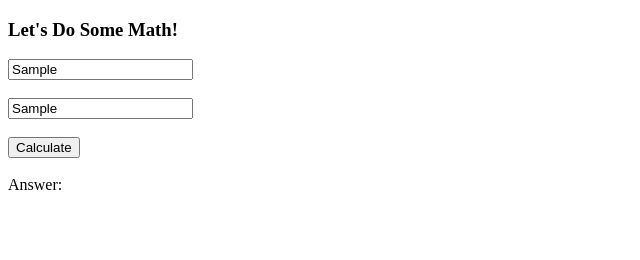
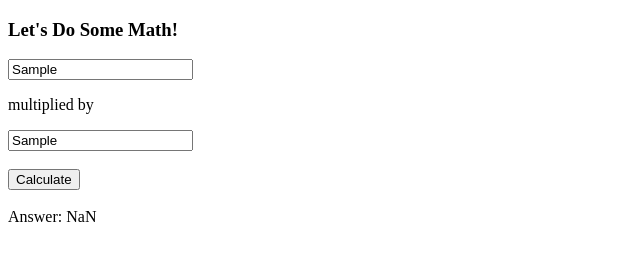
Before and after one commit to faircloth/calculatorAssignment, a plain HTML site: page index.html in a window 1280 px wide. Both pictures are taken after typing "Sample", "Sample" into the empty fields and a click on the input "Calculate". Shown: the whole page, without its empty margins (0-640 px from the left). Drawn offline with Linux system fonts and the light colour scheme.

Commit message:
basic calculator complete

```diff
--- a/index.html
+++ b/index.html
@@ -8,15 +8,16 @@
 
   <h3>Let's Do Some Math!</h3>
 
-  <input type="text" id="num_one" />
-  <br /><br />
-  <input type="text" id="num_two" />
+  <input type="text" placeholder="first number" id="num_one" />
+  <br />
+  <p> multiplied by</p>
+  <input type="text" placeholder="second number"  id="num_two" />
   <br /><br />
   <input type="submit" value="Calculate" id="calculateBtn" />
 
   <div class="answer">
   <br />
-  Answer: <span id="answer"></span>
+  Answer: <span id="answer1"></span>
   </div>
 
 <script src="main.js"></script>
--- a/main.js
+++ b/main.js
@@ -0,0 +1,26 @@
+// calculate function
+var calculate1 = function (x, y) {
+  return x * y;
+};
+
+
+// grab elements
+var firstNumber = document.querySelector ('#num_one');
+var secondNumber = document.querySelector ('#num_two');
+var answer1 = document.querySelector ('#answer1');
+var submitBtn = document.querySelector ('#calculateBtn')
+
+
+// undefined variables
+var firstNumInput, secondNumInput, answer1Text
+
+// define the function for the button click
+var submit = function () {
+  firstNumInput = firstNumber.value;
+  secondNumInput = secondNumber.value;
+  answer1Text = calculate1 (firstNumInput, secondNumInput);
+  answer1.textContent = answer1Text;
+};
+
+// button click
+submitBtn.addEventListener ('click', submit);
```
